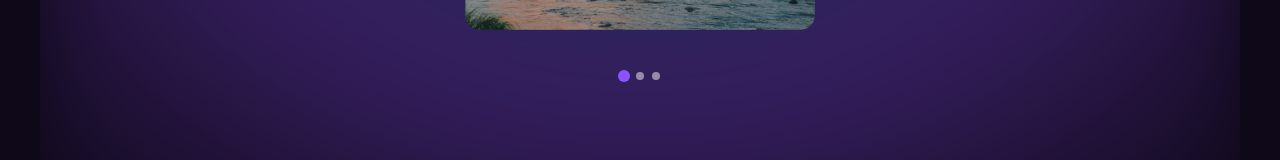
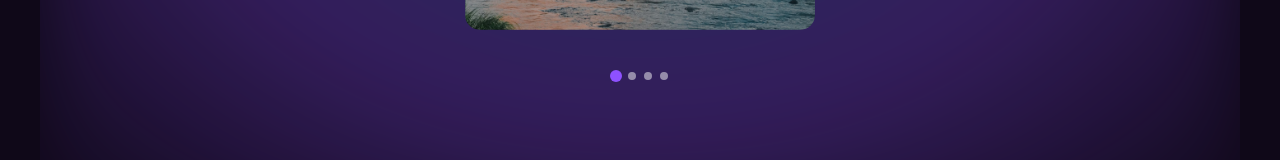
Before and after one commit to joaofelipe-dev/portfolio-joao, a Next.js app: page / in a window 1280 px wide. Shown: the part 1488-1648 px from the top of the page. Built offline with nearby package versions, Linux system fonts and the light colour scheme.

Commit message:
Adicionado projeto travelgram

```diff
--- a/app/pages/Projetos/projetospage.jsx
+++ b/app/pages/Projetos/projetospage.jsx
@@ -18,6 +18,12 @@ export const ProjetosPage = () => {
       description:
         "Desenvolvimento de um motor de efeitos visuais de alta performance, utilizando manipulação direta de DOM e otimização de renderização para garantir 60 FPS em múltiplos dispositivos.",
       href: "./",
+    },
+    {
+      image:"/travelgram.png",
+      title:"Travelgram - Perfil de Viagens",
+      description: "Desenvolvimento de um perfil de viagens com design responsivo e interativo.",
+      href: "https://joaofelipe-dev.github.io/Travelgram",
     },
     {
       image: "/painel-vendas.png",
```
Also changed, not shown: public/travelgram.png (added).
